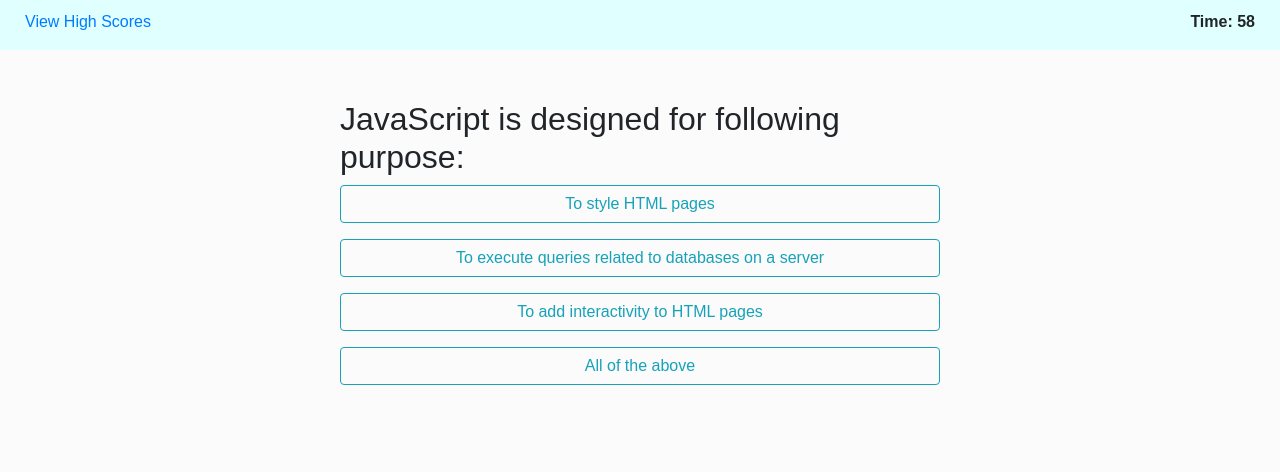
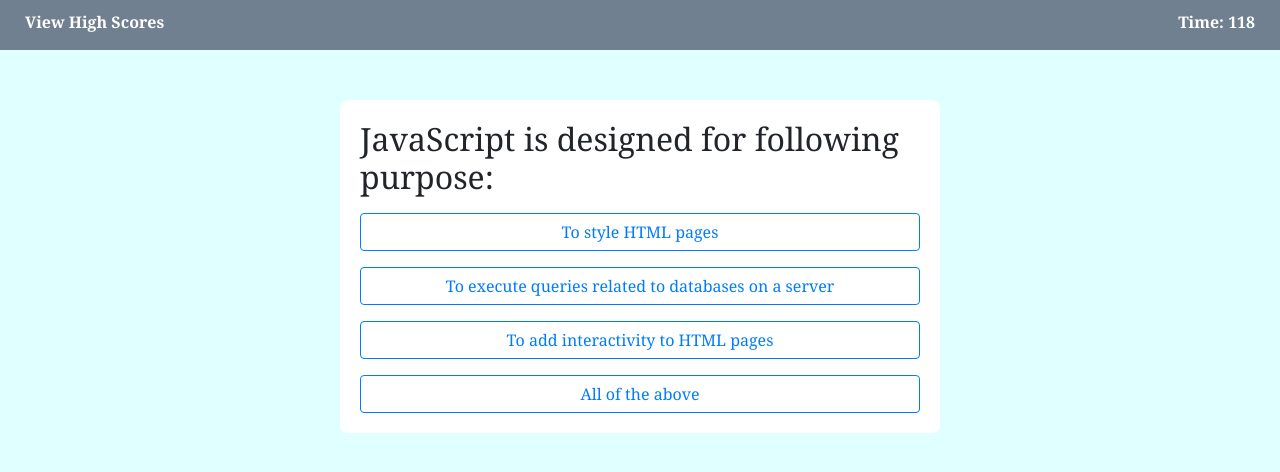
Before and after one commit to larrygamboa/homework-4-code-quiz, a plain HTML site: page index.html in a window 1280 px wide. Both pictures are taken after a click on the button "Start Quiz". Drawn offline with nearby package versions, Linux system fonts and the light colour scheme.

Commit message:
UI fixes and code highscores.html

```diff
--- a/script.js
+++ b/script.js
@@ -1,6 +1,6 @@
 // List variables
 var timer;
-var time = 60;
+var time = 120;
 var score = 0;
 var questionIndex = 0;
 
@@ -92,10 +92,10 @@ function displayQuestion() {
     `
         <h2 id="question-title">${questions[questionIndex].quizQuestion}</h2>
         <div id="choices" class="choices">
-            <button class="answer-choice btn btn-outline-info mb-3">${questions[questionIndex].choices[0]}</button>
-            <button class="answer-choice btn btn-outline-info mb-3">${questions[questionIndex].choices[1]}</button>
-            <button class="answer-choice btn btn-outline-info mb-3">${questions[questionIndex].choices[2]}</button>
-            <button class="answer-choice btn btn-outline-info mb-3">${questions[questionIndex].choices[3]}</button>
+            <button class="answer-choice btn btn-outline-primary mt-3">${questions[questionIndex].choices[0]}</button>
+            <button class="answer-choice btn btn-outline-primary mt-3">${questions[questionIndex].choices[1]}</button>
+            <button class="answer-choice btn btn-outline-primary mt-3">${questions[questionIndex].choices[2]}</button>
+            <button class="answer-choice btn btn-outline-primary mt-3">${questions[questionIndex].choices[3]}</button>
         </div>
     `;
 
@@ -110,9 +110,9 @@ function processAnswer(event) {
         // ... then add score
         score++;
     }
-    // If answer is wrong, subtract 5 sec from timer
+    // If answer is wrong, subtract 10 sec from timer
     else {
-        time = time - 5;
+        time = time - 10;
     }
 
     // Move to the next question after previous question has been answered
--- a/styles.css
+++ b/styles.css
@@ -1,11 +1,11 @@
 body {
-    background-color: #fbfbfb;
-    font-family: Arial, Helvetica, sans-serif;
+    background-color: lightcyan;
+    font-family: Georgia, 'Times New Roman', Times, serif;
     font-size: 100%;
 }
 
 header {
-    background-color: lightcyan;
+    background-color: slategrey;
     min-height: 50px;
 }
 
@@ -14,7 +14,13 @@ header {
     padding: 10px;
 }
 
+.highscores a {
+    color: #FFF;
+    font-weight: bold;
+}
+
 .timer {
+    color: #FFF;
     float: right;
     font-weight: bold;
     padding: 10px;
@@ -31,6 +37,9 @@ header {
 .wrapper {
   margin: 50px auto 0 auto;
   max-width: 600px;
+  background-color: #FFF;
+  padding: 20px;
+  border-radius: 8px;
 }
 
 .answer-choice {
```
Also changed, not shown: highscores.html (+27 -0 lines).
